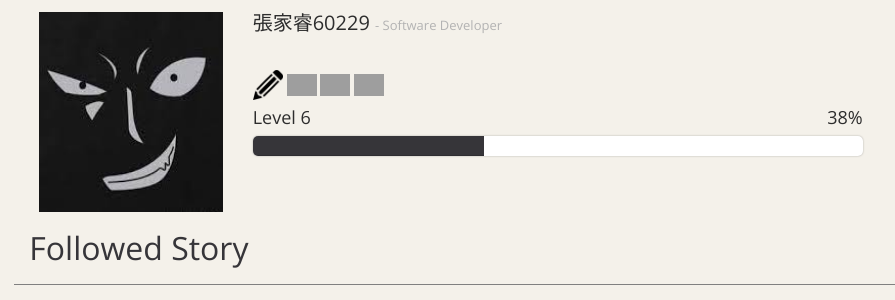
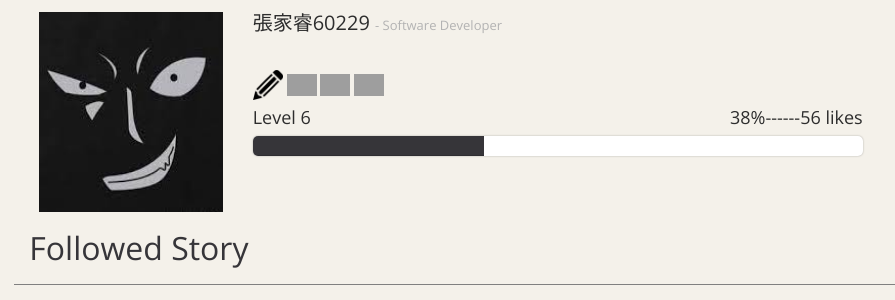
Before and after one commit to 1tangerine1day/storyteller, a Django app: page /personal/ in a window 1280 px wide. Shown: the part 140-440 px from the top of the page, without its empty margins (189-1084 px from the left). Run offline with Django 3.2, Linux system fonts and the light colour scheme; a user stored in the database is signed in; data comes from the database, SQL or seed files in the repository; both versions use the stored data as it was after the commit; some libraries are stand-ins or nearby versions; grey boxes are pictures that could not be loaded.

Commit message:
you can see your all likes in personal page

```diff
--- a/storyteller_app/forms.py
+++ b/storyteller_app/forms.py
@@ -11,7 +11,7 @@ class AddForm(forms.Form):
 
     class Meta:
         model = Story
-        fields = ('context', 'time', 'auther', 'post_id', 'story_id', 'likes',)
+        fields = ('context', 'time', 'auther', 'post_id', 'story_id', 'likes', 'created_auther')
 
 class AddForm2(forms.Form):
 
@@ -25,6 +25,7 @@ class RegistrationForm(forms.Form):
     email = forms.EmailField(widget=forms.TextInput(attrs=dict(required=True, max_length=30)), label=_("Email address"))
     password1 = forms.CharField(widget=forms.PasswordInput(attrs=dict(required=True, max_length=30, render_value=False)), label=_("Password"))
     password2 = forms.CharField(widget=forms.PasswordInput(attrs=dict(required=True, max_length=30, render_value=False)), label=_("Password (again)"))
+    user_likes = forms.IntegerField()
 
     def clean_username(self):
         try:
--- a/storyteller_app/models.py
+++ b/storyteller_app/models.py
@@ -21,3 +21,4 @@ class Post(models.Model):
 	created_mon = models.CharField(max_length=25)
 	post_likes = models.IntegerField(default=0)
 	firstSentence = models.CharField(max_length=25)
+	created_auther = models.CharField(max_length=25)
--- a/storyteller_app/templates/storyteller_app/personal.html
+++ b/storyteller_app/templates/storyteller_app/personal.html
@@ -147,7 +147,7 @@
 							<div>
 								<h3 class="progress-label">
   									Level 6
-  									<span class="pull-right">38%</span>
+  									<span class="pull-right">38%------{{person_likes}} likes</span>
 								</h3>
 									<div class="progress progress-m">
   										<div class="progress-bar progress-bar-primary
--- a/storyteller_app/views.py
+++ b/storyteller_app/views.py
@@ -8,6 +8,7 @@ from .models import Story, Post
 from django.http import HttpResponseRedirect
 from time import localtime,strftime
 from django.db.models import F
+from django.db.models import Q
 from django.core.paginator import Paginator, EmptyPage, PageNotAnInteger
 from django.contrib.auth.decorators import login_required
 from django.views.decorators.csrf import csrf_protect
@@ -123,6 +124,7 @@ def addpost(request):
                 created_at = strftime("%Y %b %d",localtime()),
                 created_day = strftime("%d",localtime()),
                 created_mon = strftime("%b",localtime()),
+                created_auther = User.objects.get(username=request.user.username),
                 post_likes = 0,
                 firstSentence = first_sentence,
             )
@@ -233,13 +235,42 @@ def new_sort(request):
 
     return render(request, 'storyteller_app/collection_e.html', {'contacts': contacts})
 
+
+
 @login_required
 def personal(request):
-    return render(request,'storyteller_app/personal.html')
+
+    likelist = Story.objects.filter(auther=request.user.username).values('likes')
+    all_likelist = Story.objects.values('likes')
+    person_likes = 0
+    all_likes = 0
+
+
+
+    #for val in likelist:
+        #person_like += val
+
+    for likes in likelist:
+        for key in likes:
+            likes[key] = int(likes[key])
+            person_likes += likes[key]
+
+    for likes in all_likelist:
+        for key in likes:
+            likes[key] = int(likes[key])
+            all_likes += likes[key]
+
+
+    rate = (person_likes/all_likes)*100
+
+    return render(request,'storyteller_app/personal.html', {'person_likes': person_likes , 'rate':rate})
+
+
 
 
 def login(request):
     return render_to_response('registration/login.html',)
+
 
 
 @csrf_protect
```
Also changed, not shown: db.sqlite3, storyteller_app/migrations/0010_post_created_auther.py (added), 4 other files.
